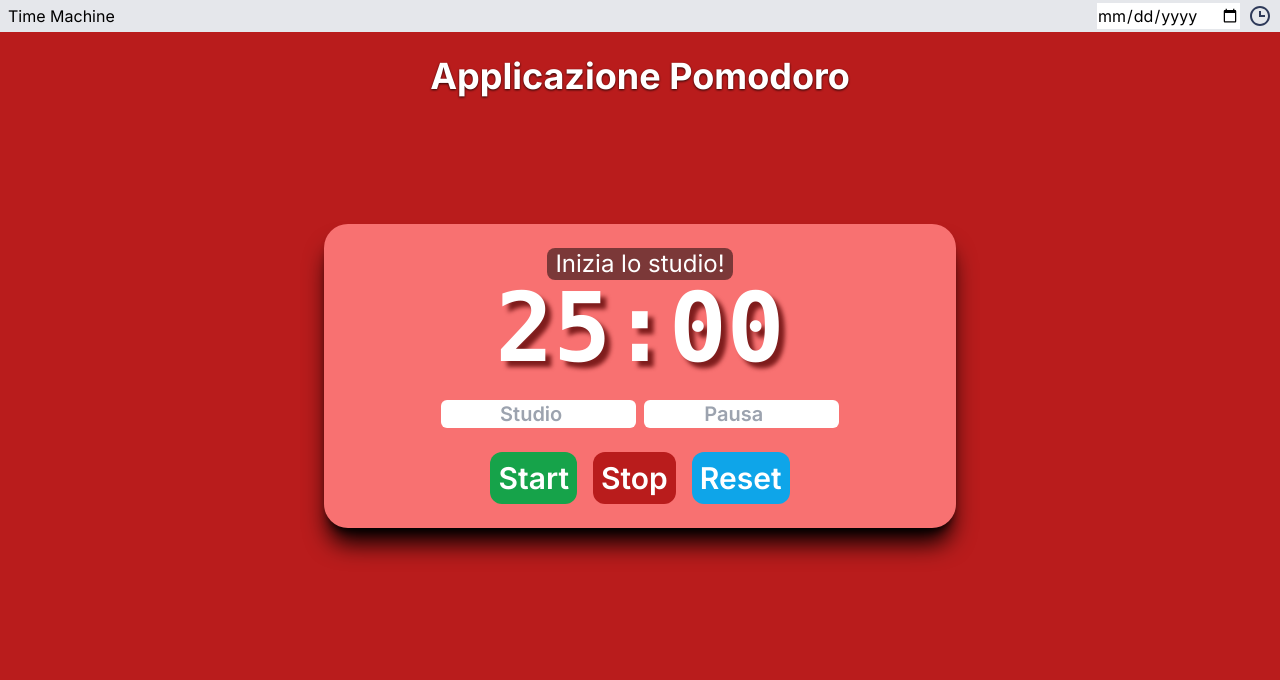
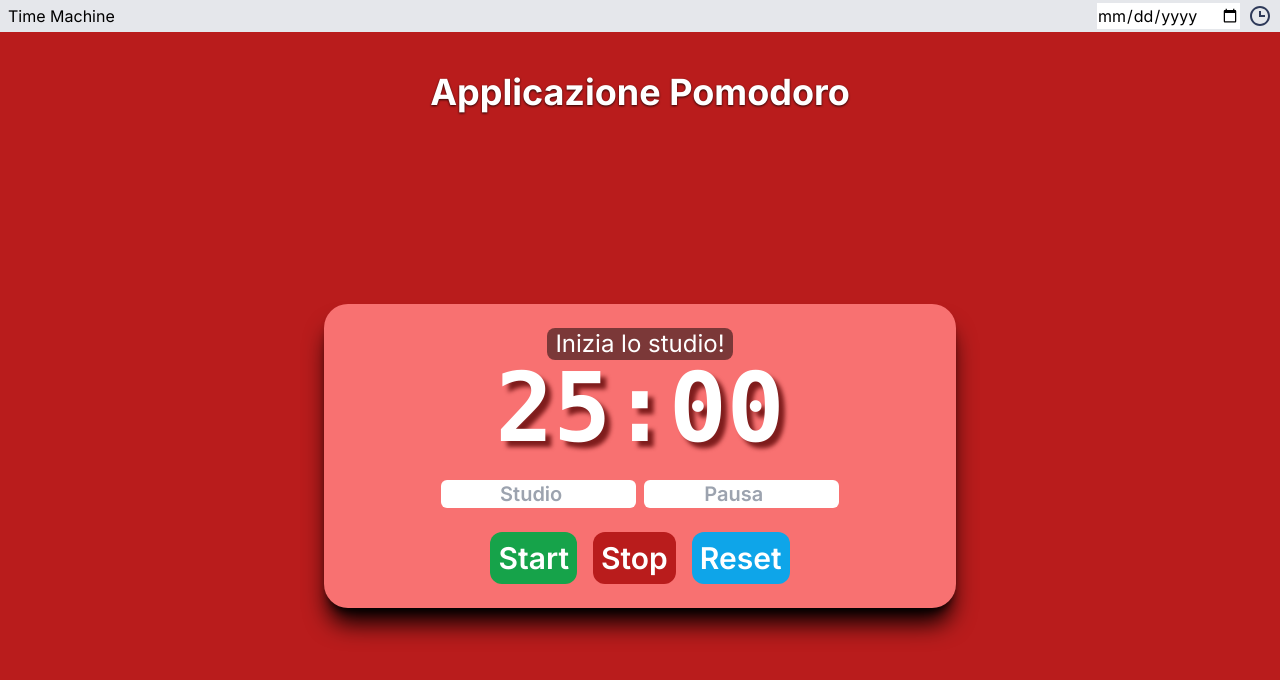
Before and after one commit to ufilme/Semplicemente-Etereo-Luminoso-Fulgido-Immutabile-Eternamente, a Next.js app in the folder src/: page /pomodoro in a window 1280 px wide. Shown: the top 680 px of the page. Built offline with nearby package versions, Linux system fonts and the light colour scheme.

Commit message:
refactor: ViewPreview props, pomodoro styling

```diff
--- a/src/app/components/ViewPreview.tsx
+++ b/src/app/components/ViewPreview.tsx
@@ -22,19 +22,3 @@ export function ViewPreview(props: {
     </div>
   );
 }
-
-ViewPreview.propTypes = {
-  viewbg: PropTypes.string,
-  hoverbg: PropTypes.string,
-  id: PropTypes.string,
-  title: PropTypes.string,
-  p: PropTypes.string,
-};
-
-ViewPreview.defaultProps = {
-  viewbg: "bg-gray-500",
-  hoverbg: "bg-gray-600",
-  id: "default-id",
-  title: "Title",
-  p: "Paragraph",
-};
--- a/src/app/layout.tsx
+++ b/src/app/layout.tsx
@@ -19,7 +19,7 @@ export default function RootLayout({
 }) {
   return (
     <html lang="it" className={inter.className}>
-      <body className="h-screen">
+      <body className="h-screen bg-sky-950">
         {/* Layout UI */}
         <TimeMachine height="h-[4vh]" />
         <main className="h-[96vh]">{children}</main>
--- a/src/app/page.tsx
+++ b/src/app/page.tsx
@@ -21,7 +21,7 @@ main()
 export default function Home() {
   return (
     <div>
-      <h1 className="mt-6 text-center text-4xl font-bold text-blue-600 drop-shadow-[0_1.2px_1.2px_rgba(0,0,0,0.8)]">
+      <h1 className="mt-6 text-center text-4xl font-bold text-gray-200 drop-shadow-[0_1.2px_1.2px_rgba(0,0,0,0.8)]">
         Semplicemente Etereo Luminoso Fulgido Immutabile Eternamente
       </h1>
       <div className="home grid grid-cols-2 gap-4 mt-6 mx-8 h-[82vh]">
--- a/src/app/pomodoro/page.tsx
+++ b/src/app/pomodoro/page.tsx
@@ -2,8 +2,8 @@ import "../global.css";
 import Timer from "@/app/components/Timer";
 
 export default function Pomodoro() {
-  return <div className="h-full bg-red-700">
-      <h1 className="pt-6 text-center text-4xl font-bold text-white drop-shadow-[0_1.2px_1.2px_rgba(0,0,0,0.8)]">Applicazione Pomodoro</h1>
-      <div className="mt-6 h-4/6 flex flex-col justify-center"><Timer /></div>
+  return <div className="flex flex-col h-full bg-red-700">
+      <h1 className="mt-10 text-center text-4xl font-bold text-white drop-shadow-[0_1.2px_1.2px_rgba(0,0,0,0.8)]">Applicazione Pomodoro</h1>
+      <div className="my-auto h-4/6 flex flex-col justify-center"><Timer /></div>
     </div>
 }
```
